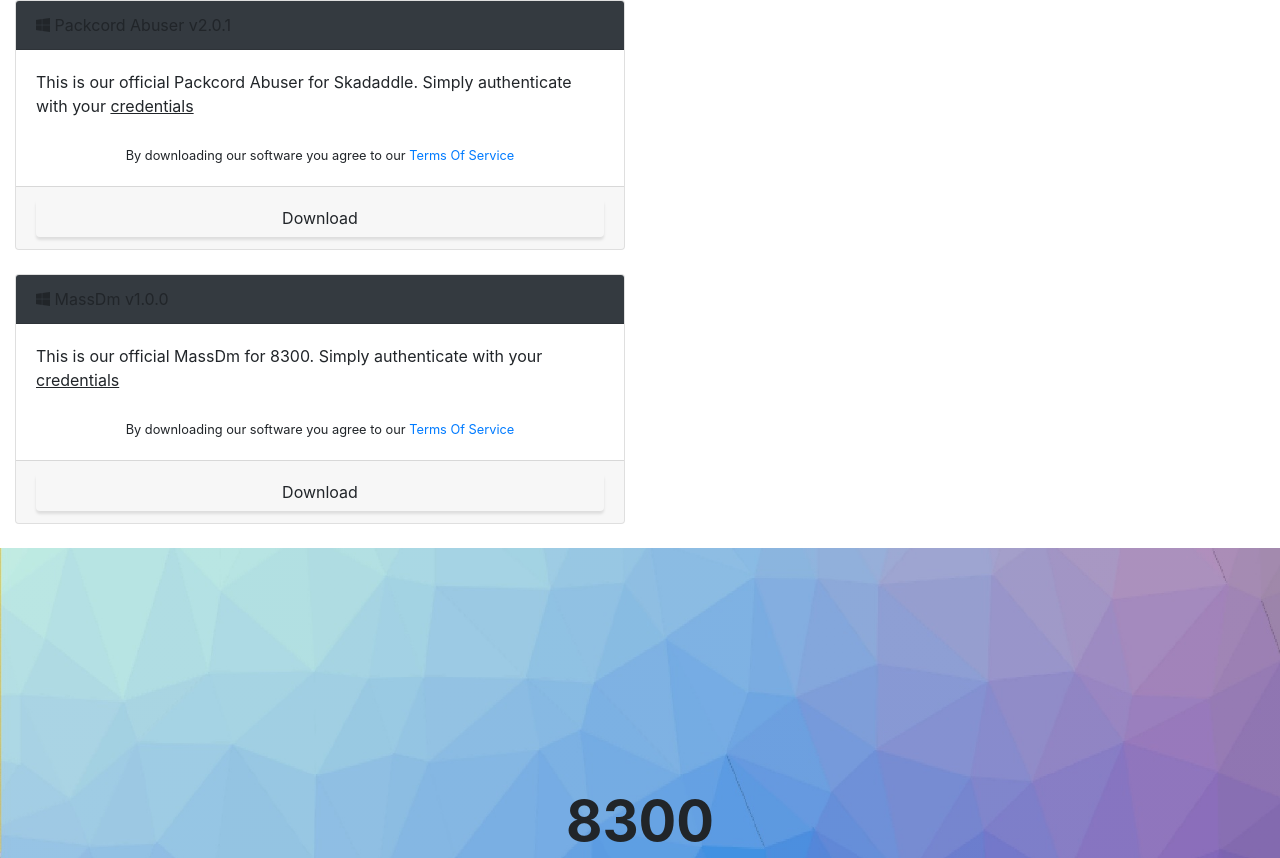
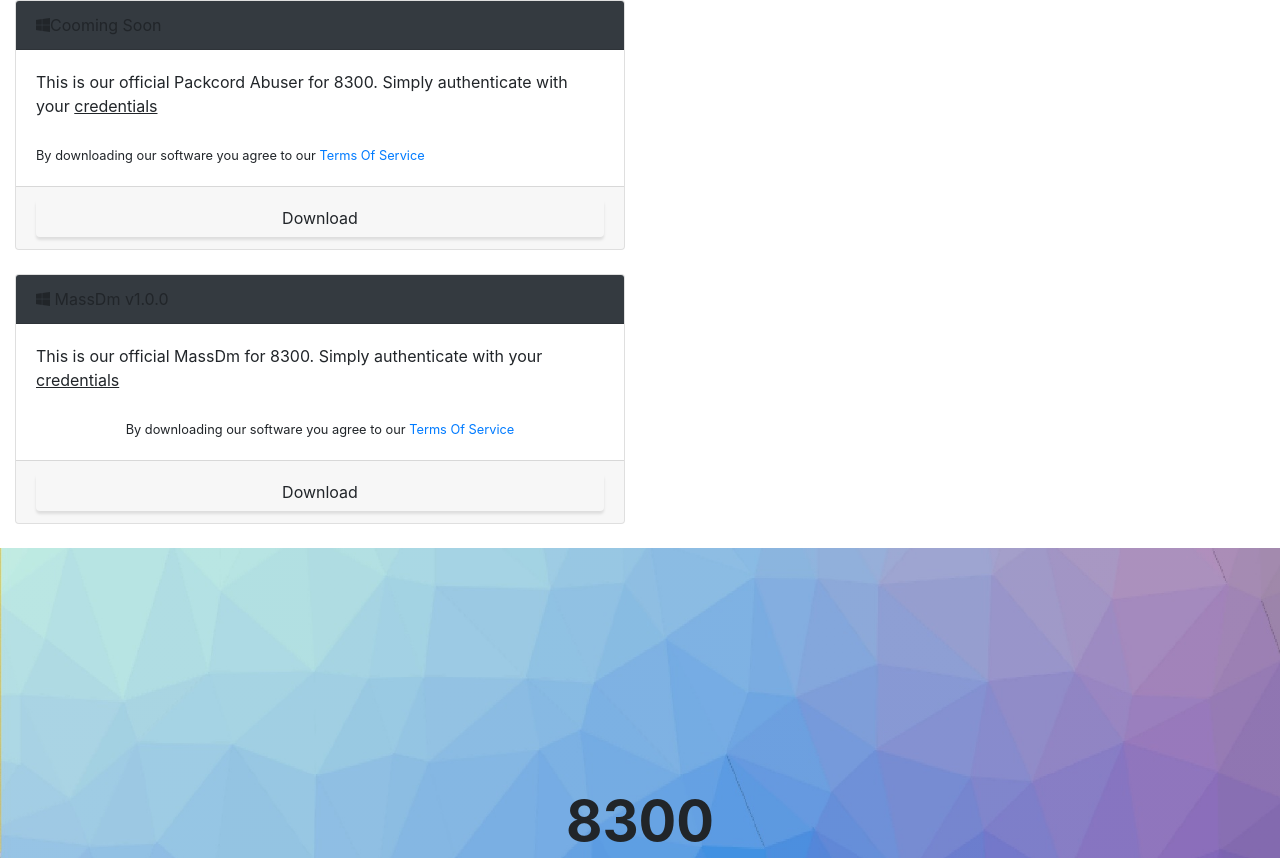
Before and after one commit to HertzTools/Hertz.github.io, a website with bundled scripts: page index.html in a window 1280 px wide. Shown: the top 858 px of the page. Built offline with nearby package versions, Linux system fonts and the light colour scheme.

Commit message:
Update index.html

```diff
--- a/index.html
+++ b/index.html
@@ -27,10 +27,10 @@
 
 <div class="col-md-6">
 <div class="card">
-<div class="card-header tx-medium bd-0 tx-white bg-dark"><i class="fab fa-windows"></i> Packcord Abuser v2.0.1</div>
+<div class="card-header tx-medium bd-0 tx-white bg-dark"><i class="fab fa-windows"></i>Cooming Soon</div>
 <div class="card-body">
-This is our official Packcord Abuser for Skadaddle. Simply authenticate with your <u>credentials</u><br><br>
-<center><small>By downloading our software you agree to our <a href="https://skadaddle.cc/tos">Terms Of Service</a></small></center>
+This is our official Packcord Abuser for 8300. Simply authenticate with your <u>credentials</u><br><br>
+<left><small>By downloading our software you agree to our <a href="https://skadaddle.cc/tos">Terms Of Service</a></small></left>
 </div>
 <div class="card-footer">
 <a href="/downloads/ab" target="_blank" class="btn btn-block default-btn mg-b-10"><span>Download</span></a>
```
